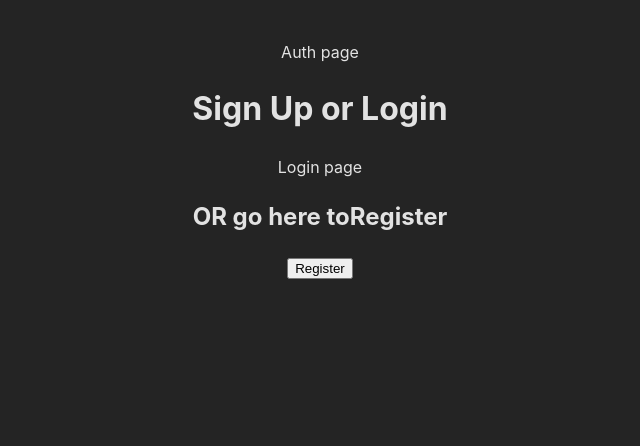
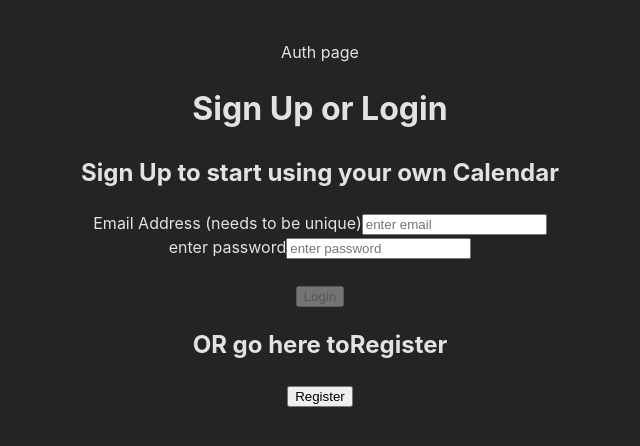
Before and after one commit to Olajimmy/fullstack-app, a React (Vite) app: page /todos in a window 1280 px wide. Both pictures are taken after a click on the button "login". Shown: the top 446 px of the page, without its empty margins (320-960 px from the left). Built offline with nearby package versions, Linux system fonts and the light colour scheme.

Commit message:
login credentials setup

```diff
--- a/src/components/LoginForm.jsx
+++ b/src/components/LoginForm.jsx
@@ -1,8 +1,74 @@
 //
+import { useState } from "react";
+import { Link } from "react-router";
+import userServices from "../utilities/users-services";
 
 //
 
 function LoginForm() {
-  return <>Login page</>;
+  const [formData, setFormData] = useState({
+    email: "",
+    password: "",
+  });
+  const [error, setError] = useState("");
+
+  function handleChange(e) {
+    setFormData({ ...formData, [e.target.name]: e.target.value });
+    setError("");
+  }
+  //
+  async function handleSubmit(e) {
+    e.preventDefault();
+    //console.log(formData);
+    try {
+      //the promise returned by the login service method will resolve to the user
+
+      //object includes in the payload of the jwt
+      const user = await userServices.login(credentials);
+      setUser(user);
+    } catch (err) {
+      setError("log in failed - try again");
+    }
+  }
+
+  //
+  return (
+    <>
+      <h2>Sign Up to start using your own Calendar</h2>
+      <div>
+        <form autoComplete="off" onSubmit={handleSubmit}>
+          <label>Email Address (needs to be unique)</label>
+          <input
+            type="email"
+            name="email"
+            value={formData.email}
+            onChange={handleChange}
+            placeholder="enter email"
+            required
+          />
+          <br />
+          <label>enter password</label>
+          <input
+            type="password"
+            name="password"
+            value={formData.password}
+            onChange={handleChange}
+            placeholder="enter password"
+            required
+          />
+          <br />
+
+          <br />
+          <button
+            type="submit"
+            disabled={formData.password !== formData.confirm}
+          >
+            Login
+          </button>
+        </form>
+        <p>{error}</p>
+      </div>
+    </>
+  );
 }
 export default LoginForm;
--- a/src/utilities/users-services.js
+++ b/src/utilities/users-services.js
@@ -11,6 +11,14 @@ export async function signUp(userData) {
   //we will also eventually save the token in local storage
   localStorage.setItem("token", token);
 
+  return getUser();
+}
+
+export async function login(credentials) {
+  const token = await userAPI.login(credentials);
+
+  //persist the token
+  localStorage.setItem("token", token);
   return getUser();
 }
 
@@ -40,3 +48,5 @@ export function getUser() {
 export function logOut() {
   localStorage.removeItem("token");
 }
+
+export default { login };
```
